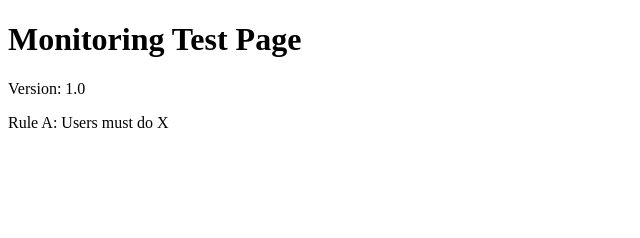
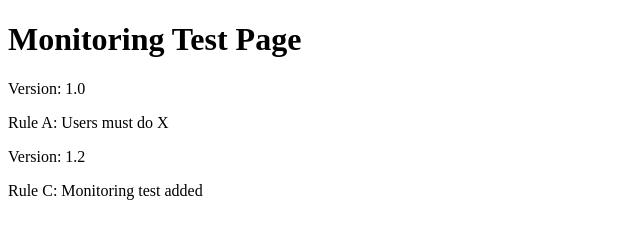
Before and after one commit to rikut0-otsu/hogehoge, a plain HTML site: page index.html in a window 1280 px wide. Shown: the whole page, without its empty margins (0-640 px from the left). Drawn offline with Linux system fonts and the light colour scheme.

Commit message:
Update version and add monitoring test rule

```diff
--- a/index.html
+++ b/index.html
@@ -6,3 +6,6 @@
     <p>Rule A: Users must do X</p>
   </body>
 </html>
+
+<p>Version: 1.2</p>
+<p>Rule C: Monitoring test added</p>
```
